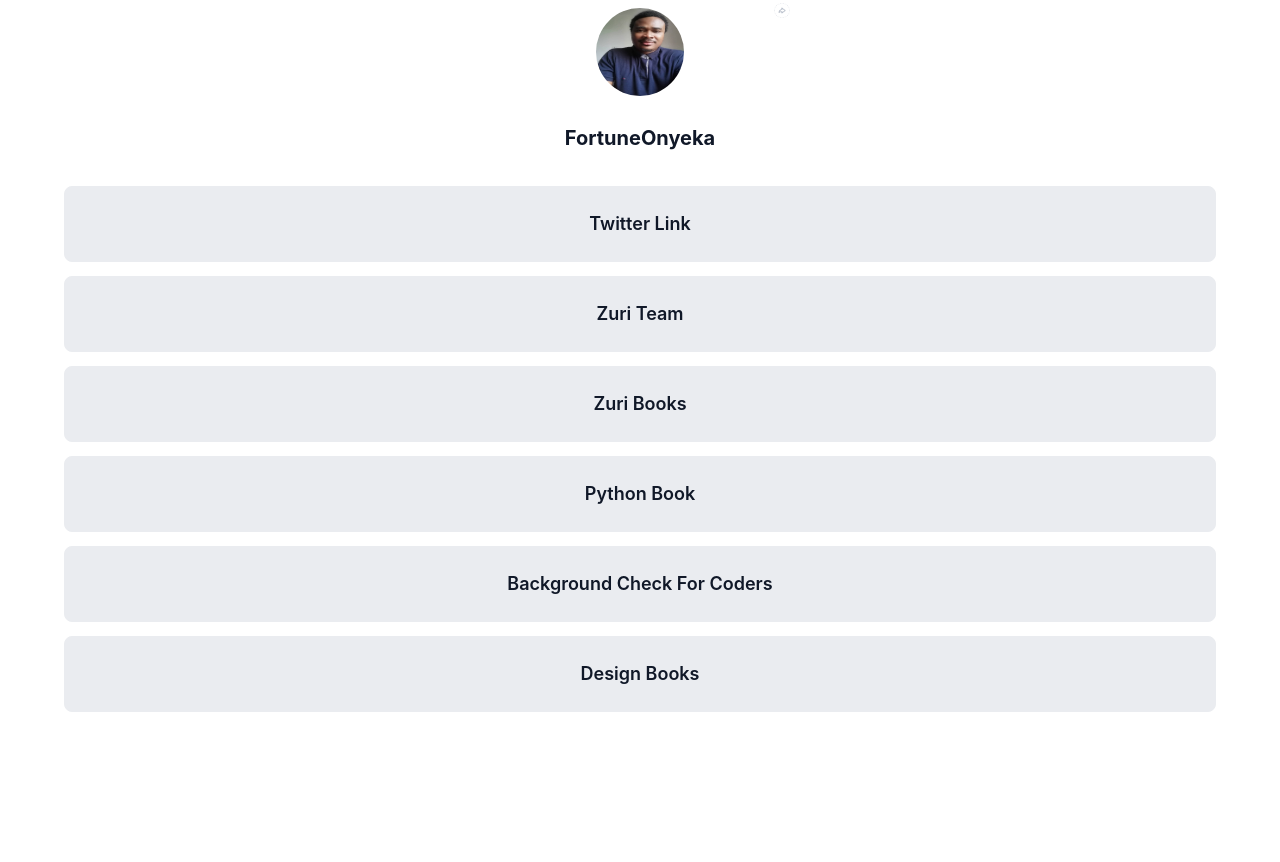
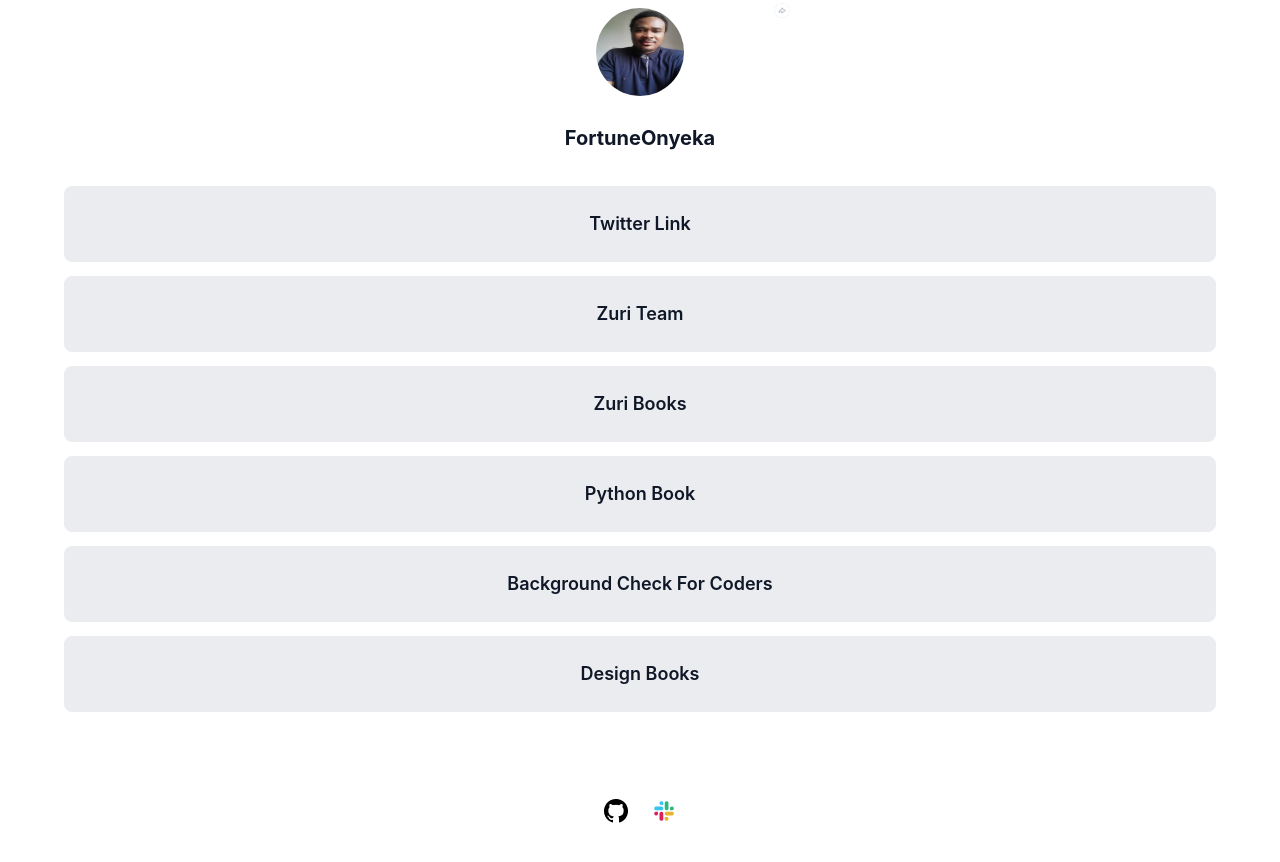
Before and after one commit to fortuneonyeka/hng-stage1, a React (Create React App) app: page / in a window 1280 px wide. Shown: the top 862 px of the page. Before the commit the page ends 800 px from the top, so only its background shows below. Built offline with nearby package versions, Linux system fonts and the light colour scheme.

Commit message:
add social icons

```diff
--- a/src/App.css
+++ b/src/App.css
@@ -46,8 +46,8 @@
 }
 
 #slack {
- display: none;
- width: 1152px;
+  display: none;
+  width: 1152px;
   height: 30px;
   font-family: "Inter";
   font-style: normal;
@@ -78,7 +78,7 @@
   align-items: center;
   padding: 24px;
   margin: auto;
- text-decoration: none;
+  text-decoration: none;
   width: 1152px;
   height: 76px;
 
@@ -94,3 +94,10 @@
   line-height: 28px;
   color: #101828;
 }
+
+.social__icons {
+  display: flex;
+  justify-content: center;
+  padding: 64px 112px;
+  gap: 24px;
+}
--- a/src/App.js
+++ b/src/App.js
@@ -1,6 +1,6 @@
 import './App.css';
 import Profile from "./components/profile/Profile";
-import Links from "./components/profile/links/Links";
+import Links from "./components/links/Links";
 
 
 function App() {
--- a/src/assets/links/links.js
+++ b/src/assets/links/links.js
@@ -1,3 +1,6 @@
+import Github from "../images/Icongithub.png"
+import Slack from "../images/slackslack.png"
+
 export const projectLinks = [
   { name: "Twitter Link", id: "twitter", url: "https://twitter.com/FortuneOnyeka" },
   { name: "Zuri Team", id: "btn__zuri", url: "https://training.zuri.team/" },
@@ -25,3 +28,8 @@
     slack: "Ihedoro Fortunatus"
   }
 ]
+
+export const socials = [
+  {name:Github},
+  {name:Slack}
+]
--- a/src/components/profile/links/Links.jsx
+++ b/src/components/links/Links.jsx
@@ -1,17 +1,21 @@
 import React from 'react'
-import {projectLinks} from "../../../assets/links/links"
+import {projectLinks} from "../../assets/links/links"
+import Socials from "../socials/Socials"
 // import {BrowserRouter as Router, Route, Link,NavLink, Routes} from "react-router-dom"
 
 const Links = () => {
   return (
-    <div>{projectLinks.map((link) => {
+    <div>
+      {projectLinks.map((link) => {
       return(
        <div key={link.id}  className="buttons__container">
 
         <a className="buttons" href={link.url} target="_blank">{link.name}</a>
        </div>
       )
-    })}</div>
+    })}
+    <Socials/>
+    </div>
   )
 }
 
--- a/src/components/profile/Profile.jsx
+++ b/src/components/profile/Profile.jsx
@@ -10,10 +10,9 @@
 
       <img className="icon" src={avatar} alt="forward avatar" />
       <div>
-        {handles.map((handle) => {
-          console.log(handle.twitter);
+        {handles.map((handle, index) => {
           return (
-          <div>
+          <div key={index}>
             <h4 id="twitter">{handle.twitter}</h4>
             <h4 id="slack">{handle.slack}</h4>
           </div>
--- /dev/null
+++ b/src/components/socials/Socials.jsx
@@ -0,0 +1,21 @@
+import React from 'react'
+import { socials } from "../../assets/links/links"
+
+const Socials = () => {
+  return (
+    <div className="social__icons">
+      {socials.map((icon, index) => {
+        return (
+          <div key={index}>
+          <p>
+            <img src={icon.name} alt="Icons"/>
+            </p>
+        </div>
+        )
+
+      })}
+    </div>
+  )
+}
+
+export default Socials
```
